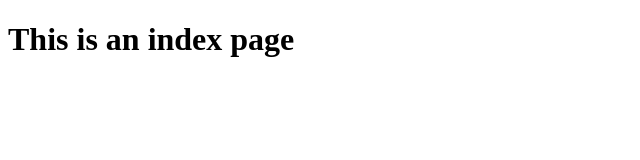
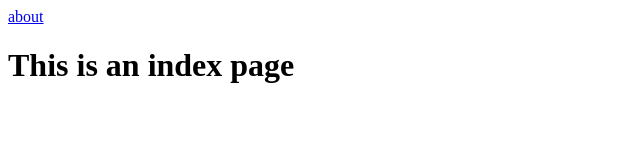
Before and after one commit to AtiyehMahdizadeh/project, a plain HTML site: page index.html in a window 1280 px wide. Shown: the whole page, without its empty margins (0-640 px from the left). Drawn offline with Linux system fonts and the light colour scheme.

Commit message:
Add Navbar to index.html

```diff
--- a/index.html
+++ b/index.html
@@ -6,6 +6,11 @@
     <title>Document</title>
 </head>
 <body>
+    <header>
+        <nav>
+            <a href="about.html">about</a>
+        </nav>
+    </header>
     <h1>This is an index page</h1>
 </body>
 </html>
```
